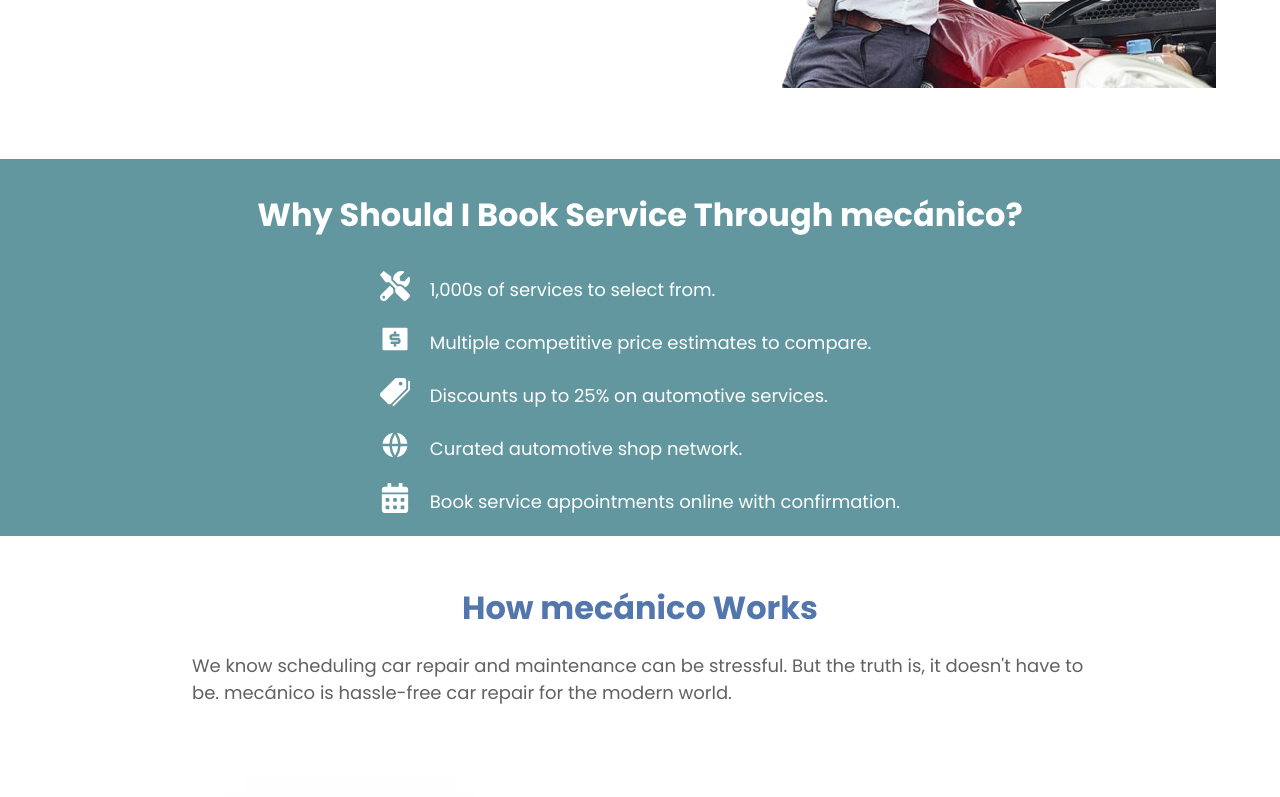
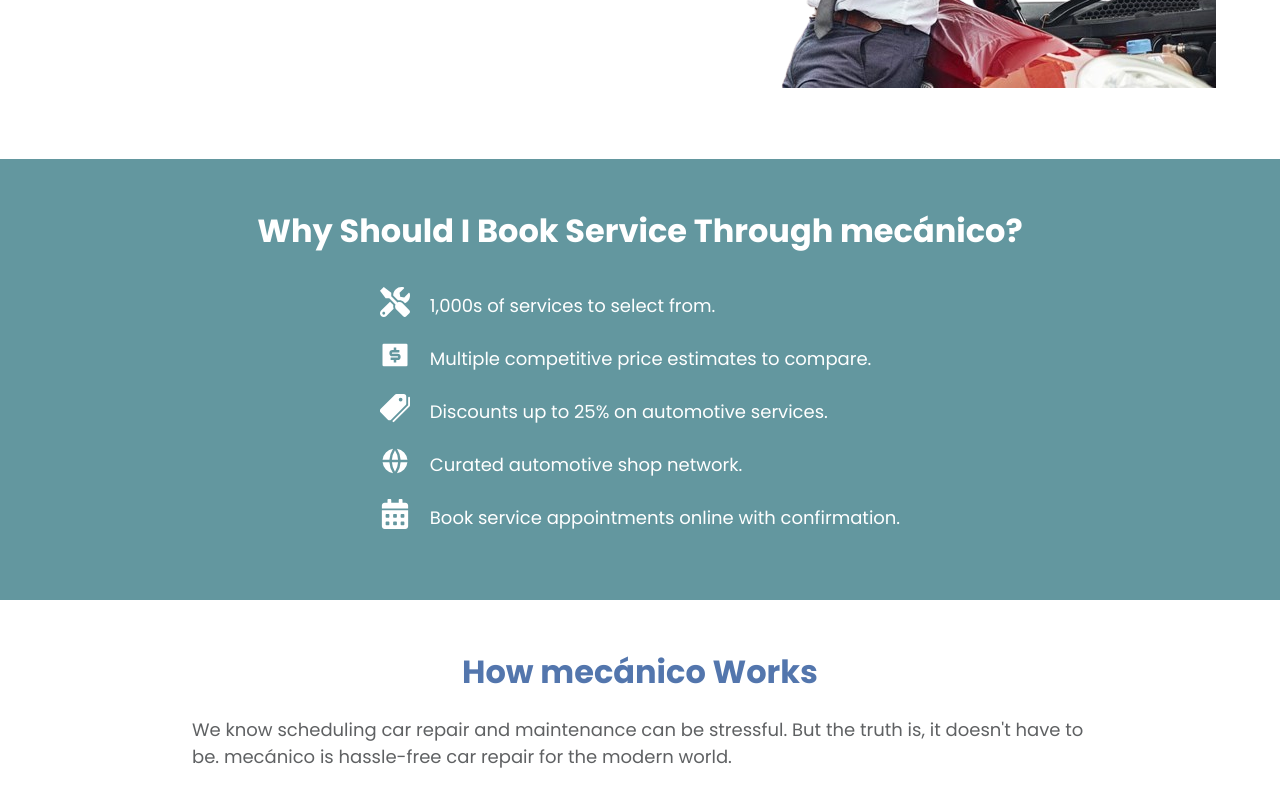
Before and after one commit to Deyjuwon/mecanico, a React (Vite) app: page / in a window 1280 px wide. Shown: the part 481-1278 px from the top of the page. Built offline with nearby package versions, Linux system fonts and the light colour scheme.

Commit message:
modified howMecanico component

```diff
--- a/src/Components/WhyMecanico/WhyMecanico.css
+++ b/src/Components/WhyMecanico/WhyMecanico.css
@@ -2,7 +2,8 @@
     margin-top: 4rem;
     background-color: #63979f;
     color: #fff;
-    padding-top: 2rem;
+    padding-bottom: 3rem;
+    padding-top: 3rem;
     display: flex;
     flex-direction: column;
     align-items: center;
```
